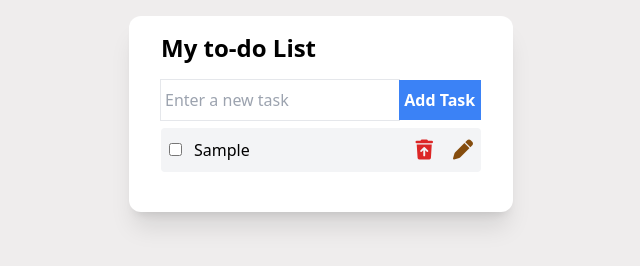
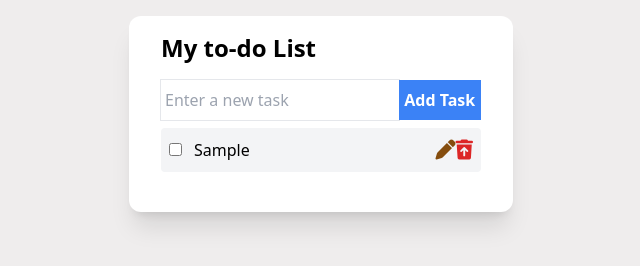
Before and after one commit to Rupinder-17/javascript-practice1, a plain HTML site: page todolist1.html in a window 1280 px wide. Both pictures are taken after typing "Sample" into the empty fields and a click on the button "Add Task". Shown: the full height of the page, 319-959 px from the left. Drawn offline with nearby package versions, Linux system fonts and the light colour scheme.

Commit message:
complete the functionallty of todolist

```diff
--- a/todolist1.html
+++ b/todolist1.html
@@ -91,16 +91,19 @@
               <p class=" w-full  px-3 ${
                 element.taskStatus ? "line-through " : ""
               } " >${element.taskName}</p>
-              <button  class="deleteButton" data-id="${
-                element.id
-              }"><i class="fa-solid fa-trash-arrow-up text-red-600 text-xl"></i></button>
 
               <button class="editBtn ml-5 text-yellow-800 text-xl" data-id="${
                 element.id
               }"><i class="fa-solid fa-pen"></i></button>
+               <button  class="deleteButton" data-id="${
+                element.id
+              }"><i class="fa-solid fa-trash-arrow-up text-red-600 text-xl"></i></button>
+
               </li>
               `;
+
           listItem.innerHTML += listItem1;
+
         });
         const delbtn = document.querySelectorAll(".deleteButton");
         const editBtn = document.querySelectorAll(".editBtn");
```
